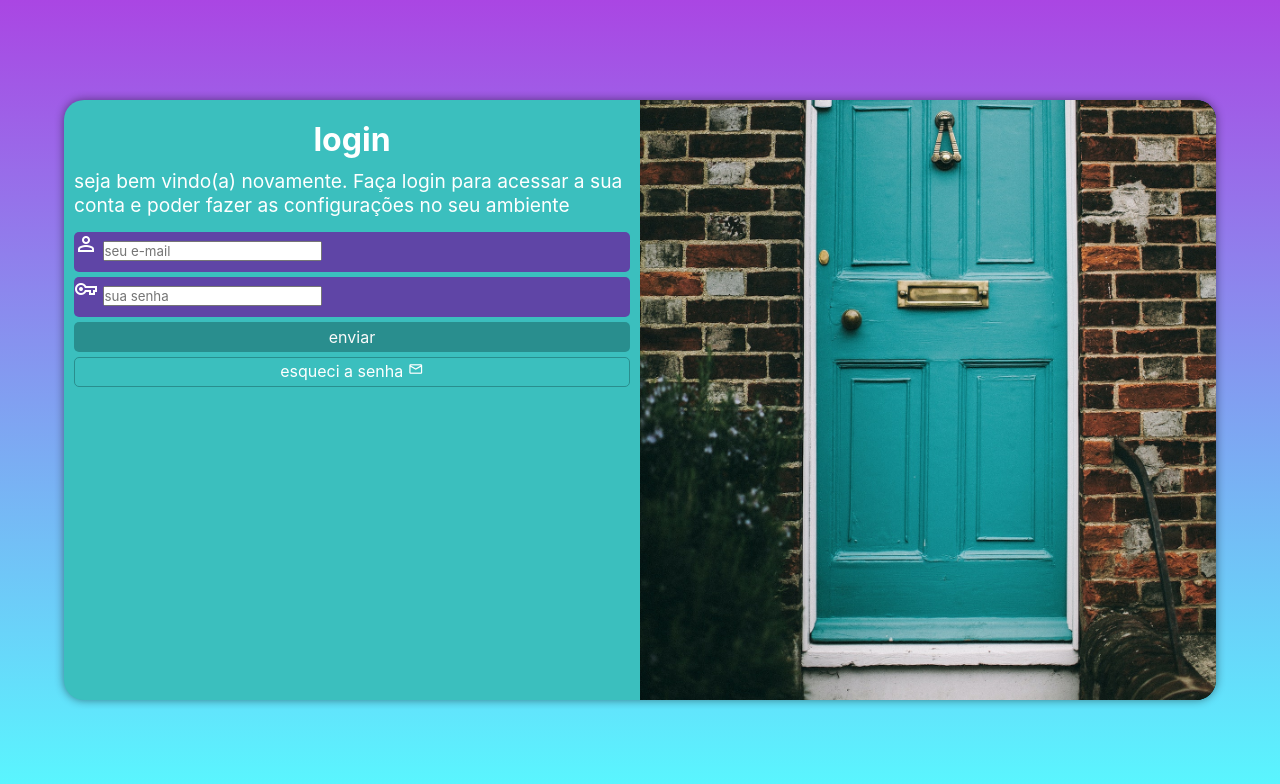
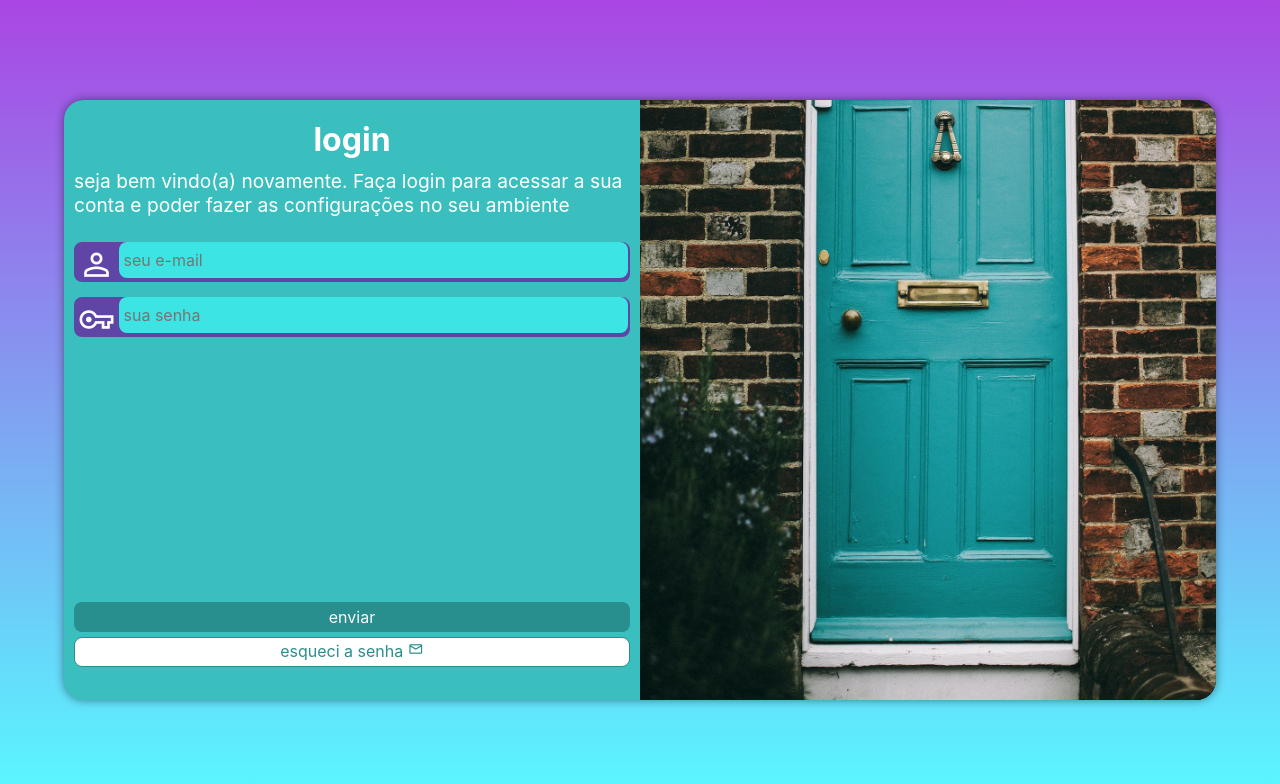
Before and after one commit to entony-katy/login, a plain HTML site: page index.html in a window 1280 px wide. Drawn offline with nearby package versions, Linux system fonts and the light colour scheme.

Commit message:
finalizado!

```diff
--- a/horizontal.css
+++ b/horizontal.css
@@ -10,7 +10,7 @@ body {
 }
 
 section {
-  height: 250px;
+  height: 280px;
   width: 500px;
 }
 
--- a/pc.css
+++ b/pc.css
@@ -23,7 +23,7 @@ section > div#foto {
 section > div#login {
   float: left;
   width: 50%;
-  height: 800px;
+  height: 100%;
 }
 
 main > section > div#login > h1 {
@@ -34,3 +34,9 @@ main > section > div#login > h1 {
 main > section > div#login > p {
   font-size: 1.2em;
 }
+form > div.campo {
+  margin-top: 15px;
+}
+form > input[type=submit] {
+  margin-top: 265px;
+}
--- a/style.css
+++ b/style.css
@@ -67,12 +67,31 @@ form > div.campo {
   display: block;
   height: 40px;
   margin:5px 0px;
-  border-radius: 5px;
+  border-radius: 8px;
   width: 100%;
+  border: 2px solid #5F45A6;
 }
 
 div.campo > label {
   display: none;
+}
+
+div.campo > span {
+  font-size: 37px;
+  padding: 2px;
+
+  width: 38px;
+}
+
+div.campo > input {
+  background-color:  #3DE4E4;
+  font-size: 1em;
+  height: 100%;
+  width: calc(100% - 43px);
+  transform: translateY(-17px);
+  border:none;
+  border-radius: 8px;
+  padding: 5px;
 }
 
 form > input[type=submit] {
@@ -84,7 +103,7 @@ form > input[type=submit] {
   background-color: #298E8E;
   color: #FAFAFA;
   border:none;
-  border-radius: 5px;
+  border-radius: 8px;
 }
 
 form > input[type=submit]:active {
@@ -100,14 +119,16 @@ form > a.botao {
   padding-top: 3px;
   text-align: center;
   text-decoration: none;
-  color: white;
+  background: white;
+  color:#298E8E ;
   border: 1px solid #298E8E;
-  border-radius: 5px;
+  border-radius: 8px;
 
 }
 
 form > a.botao:active {
   background-color:#298E8E;
+  color:white;
 }
 
 form > a.botao > span {
```
